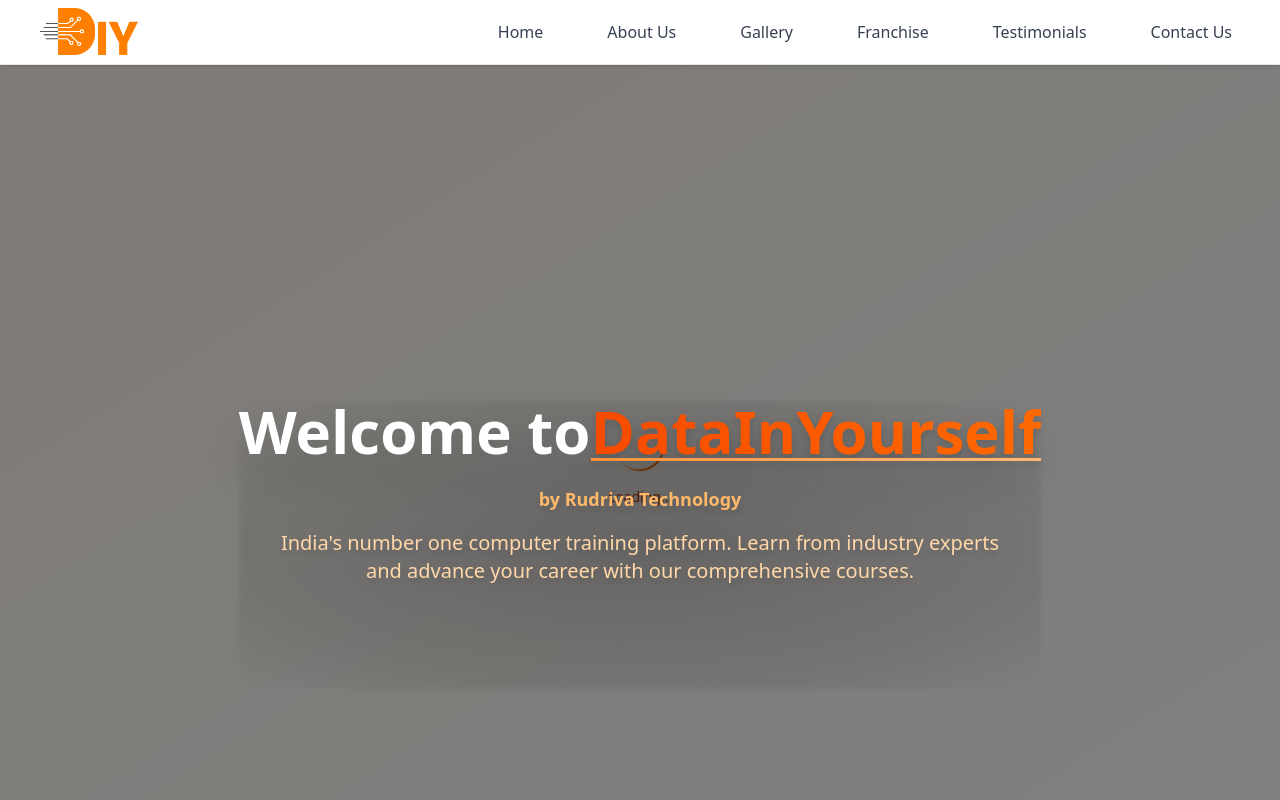
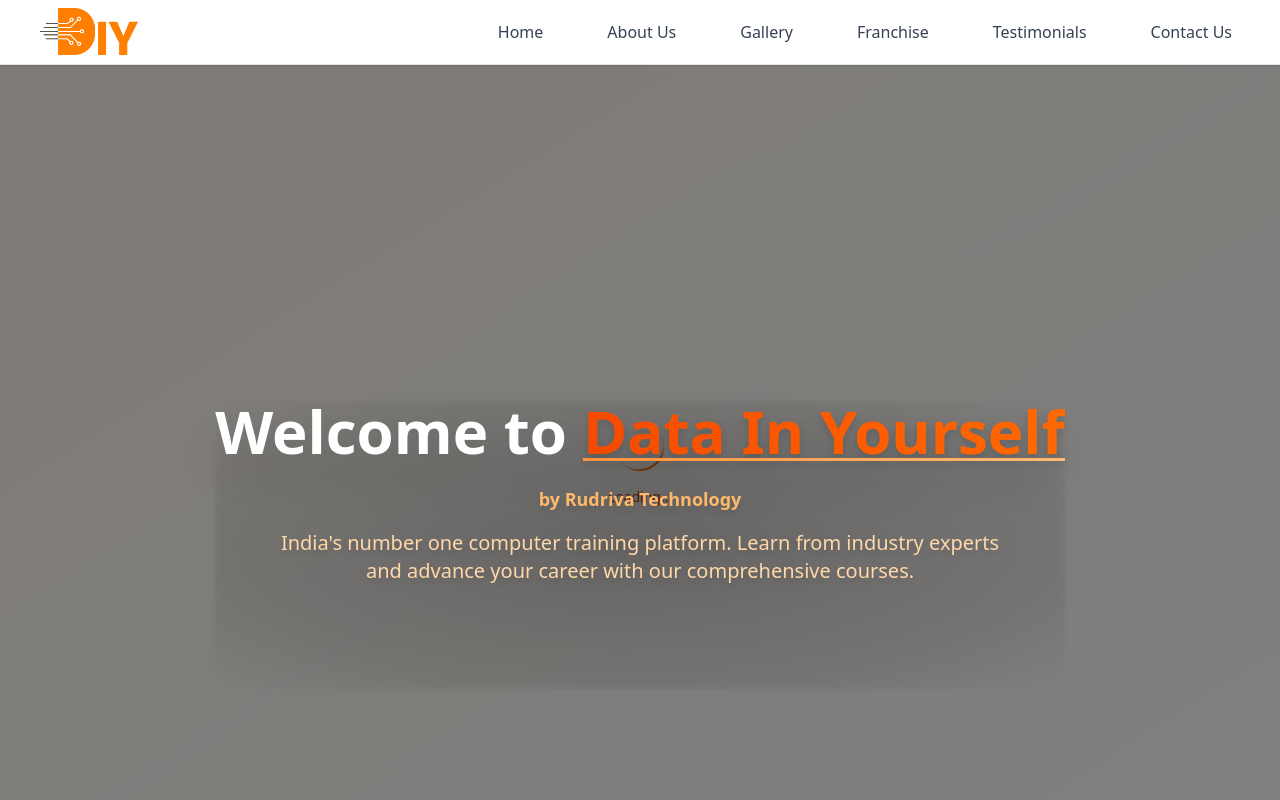
Before and after one commit to nilimaSahu22/DataInYourself, a Next.js app: page / in a window 1280 px wide. Shown: the top 800 px of the page. Built offline with nearby package versions, Linux system fonts and the light colour scheme.

Commit message:
hero fix

```diff
--- a/app/page.tsx
+++ b/app/page.tsx
@@ -387,7 +387,7 @@ export default function Home() {
 
           {/* Main heading with text animation and improved visibility */}
           <h1
-            className={`relative z-10 text-3xl sm:text-4xl md:text-5xl lg:text-6xl font-bold mb-4 sm:mb-6 text-center transform transition-all duration-1000 ease-out drop-shadow-2xl ${
+            className={`relative z-10 flex text-3xl sm:text-4xl md:text-5xl lg:text-6xl font-bold mb-4 sm:mb-6 text-center transform transition-all duration-1000 ease-out drop-shadow-2xl ${
               heroTextVisible
                 ? 'translate-y-0 opacity-100 scale-100'
                 : 'translate-y-12 opacity-0 scale-95'
@@ -403,12 +403,12 @@ export default function Home() {
               Welcome to{' '}
             </span>
             <span
-              className={`relative inline-block bg-gradient-to-r from-orange-600 to-orange-500 bg-clip-text text-transparent transform transition-all duration-700 ease-out drop-shadow-lg ${
+              className={`relative inline-block bg-gradient-to-r from-orange-600 to-orange-500 bg-clip-text text-transparent transform transition-all duration-700 ease-out drop-shadow-lg ml-4 ${
                 heroTextVisible ? 'translate-x-0 opacity-100 scale-100' : 'translate-x-8 opacity-0 scale-95'
               }`}
               style={{ animationDelay: '0.8s' }}
             >
-              DataInYourself
+              Data In Yourself
               {/* Animated underline effect */}
               <div
                 className={`absolute bottom-0 left-0 w-full bg-gradient-to-r transform transition-all duration-1500 ease-out ${
```
